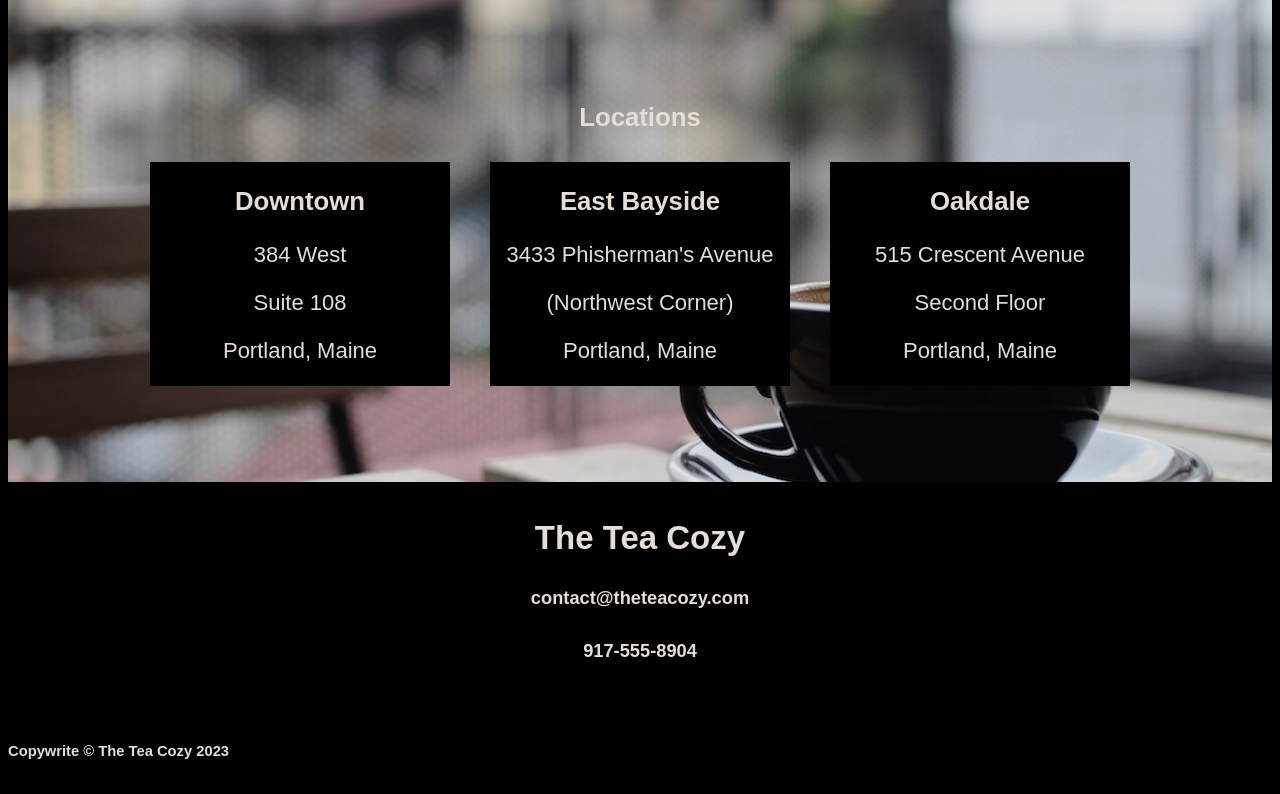
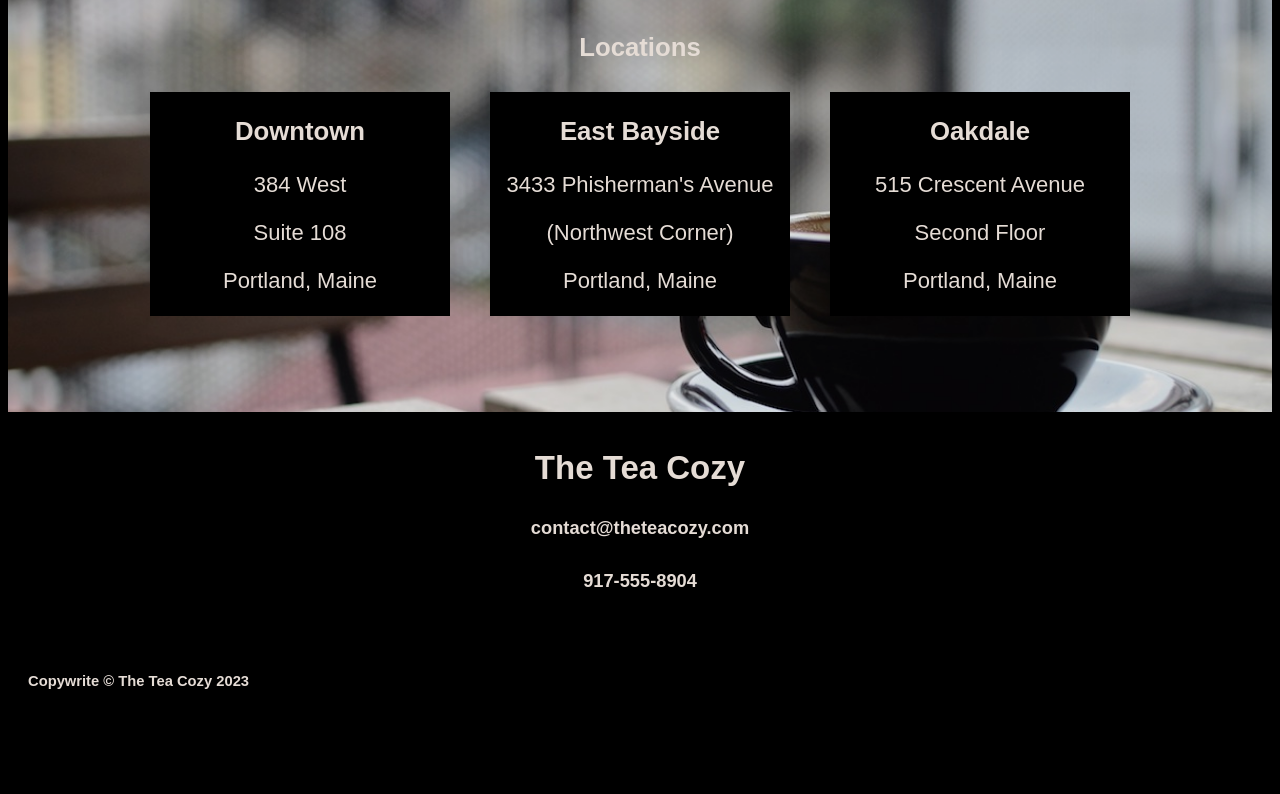
Before and after one commit to krisco90/cozy-tea, a plain HTML site: page index.html in a window 1280 px wide. Shown: the part 1541-2335 px from the top of the page. After the commit the page ends 2265 px from the top, so only its background shows below. Drawn offline with Linux system fonts and the light colour scheme.

Commit message:
fixed nav bar and padded footer

```diff
--- a/style.css
+++ b/style.css
@@ -14,7 +14,7 @@ body {
     border-bottom: 1px solid seashell;
     flex-wrap: wrap;
     align-items: center;
-    /* position: fixed; */
+    position: fixed;
     width: 100%;
     padding-top: 0px;
     margin-top: 0px;
@@ -136,3 +136,7 @@ h4 {
     margin: auto;
     text-align: center;
 }
+
+.footer {
+    padding-left: 20px;
+}
```
